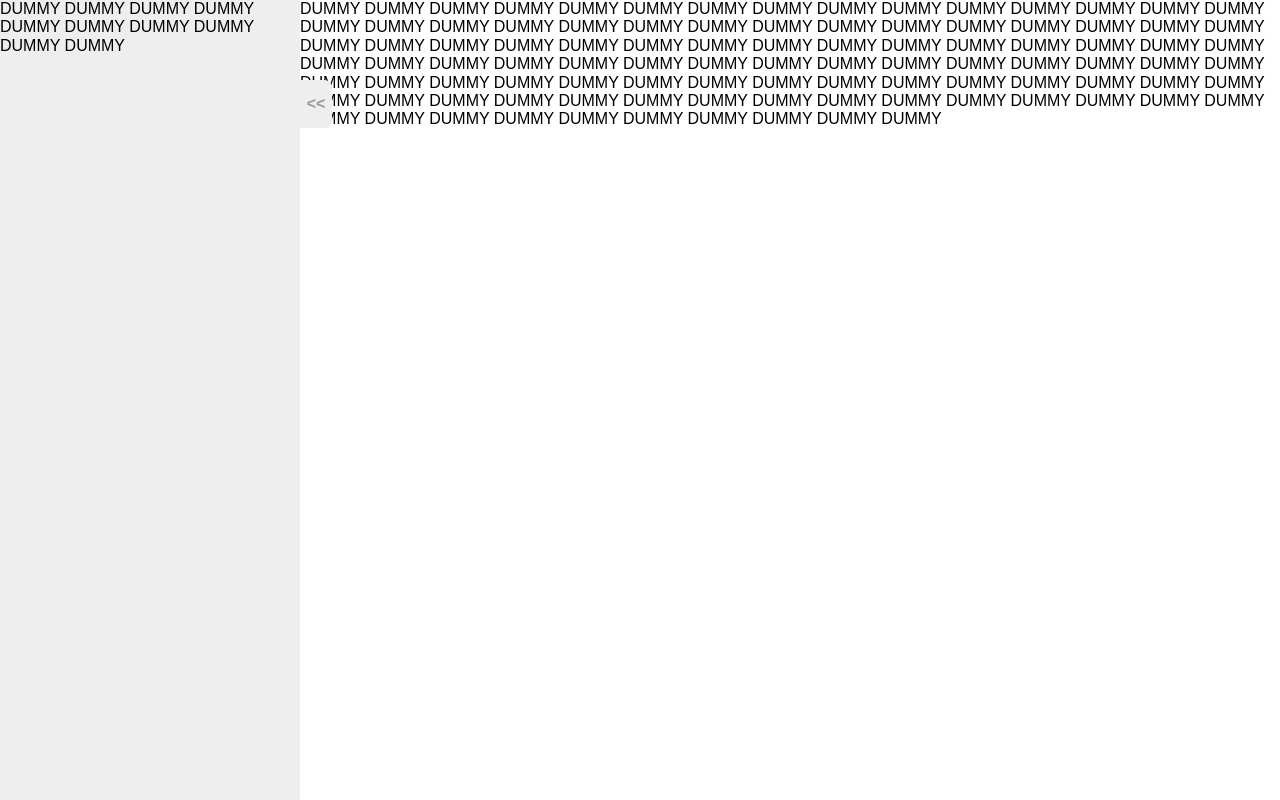
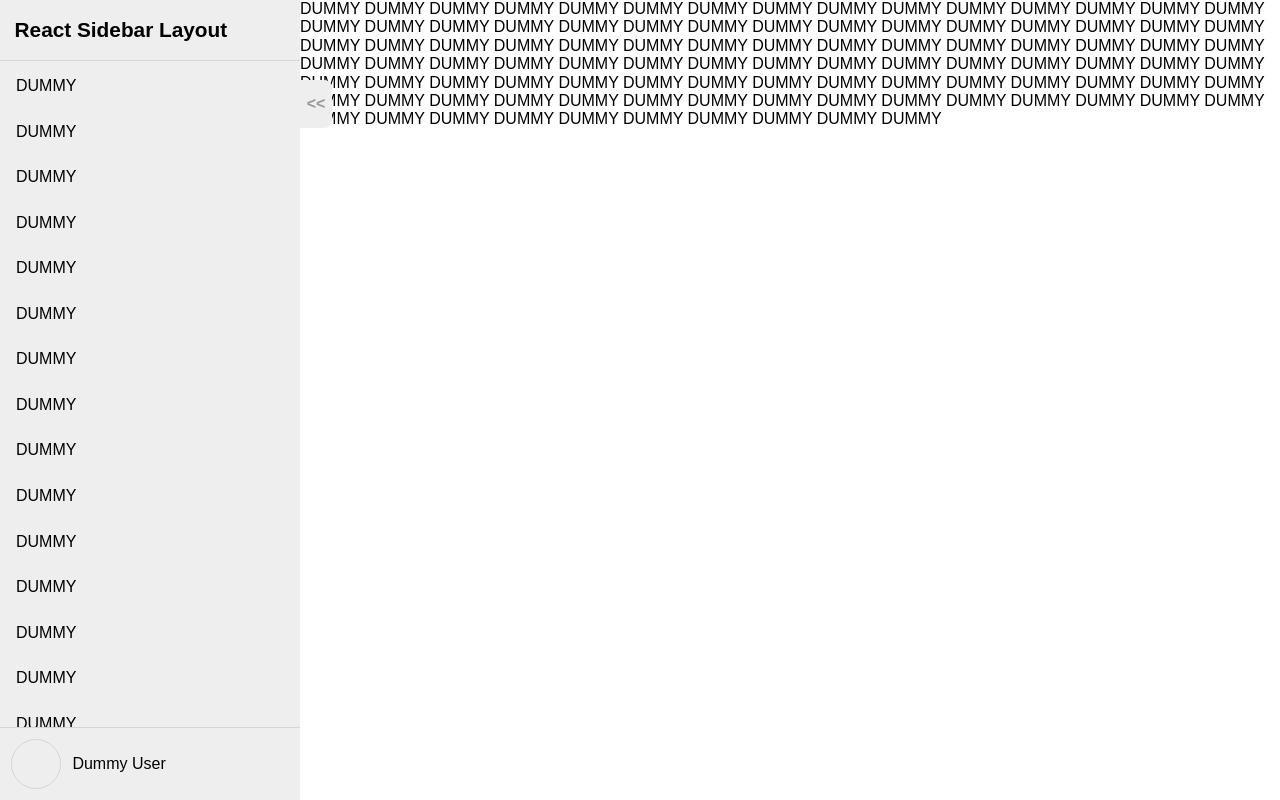
Before and after one commit to hoto17296/react-sidebar-layout, a React (Vite) app: page / in a window 1280 px wide. Built offline with nearby package versions, Linux system fonts and the light colour scheme.

Commit message:
add dummy sidebar content

```diff
--- a/src/App.tsx
+++ b/src/App.tsx
@@ -1,4 +1,5 @@
 import Layout from './components/Layout'
+import DummySidebarContent from './components/DummySidebarContent'
 
 const generateDummyString = (times: number): string =>
   [...Array(times)].map(() => 'DUMMY').join(' ')
@@ -6,7 +7,9 @@ const generateDummyString = (times: number): string =>
 function App() {
   return (
     <Layout>
-      <template slot="sidebar">{generateDummyString(10)}</template>
+      <template slot="sidebar">
+        <DummySidebarContent />
+      </template>
       <template slot="content">{generateDummyString(100)}</template>
     </Layout>
   )
--- /dev/null
+++ b/src/components/DummySidebarContent.module.css
@@ -0,0 +1,51 @@
+.container {
+  display: flex;
+  flex-direction: column;
+  height: 100%;
+}
+
+header {
+  flex-shrink: 0;
+  border-bottom: rgba(0, 0, 0, 0.1) 1px solid;
+  font-weight: bold;
+  font-size: 1.3em;
+  padding: 0 0.7em;
+  line-height: 60px;
+}
+
+footer {
+  flex-shrink: 0;
+  border-top: rgba(0, 0, 0, 0.1) 1px solid;
+  padding: 0.7em;
+  display: flex;
+  align-items: center;
+}
+
+footer > .userIcon {
+  width: 3em;
+  height: 3em;
+  margin-right: 0.7em;
+  border: rgba(0, 0, 0, 0.1) 1px solid;
+  border-radius: 50%;
+}
+
+ul {
+  height: 100%;
+  list-style-type: none;
+  margin: 0;
+  padding: 0 0.3em;
+  overflow-y: scroll;
+}
+
+ul > li > a {
+  color: #000;
+  text-decoration: none;
+  display: block;
+  padding: 0.7em;
+  margin: 0.3em 0;
+  border-radius: 0.5em;
+}
+
+ul > li > a:hover {
+  background-color: rgba(0, 0, 0, 0.1);
+}
--- /dev/null
+++ b/src/components/DummySidebarContent.tsx
@@ -0,0 +1,23 @@
+import type { FC } from 'react'
+import style from './DummySidebarContent.module.css'
+
+const DummySidebarContent: FC = () => {
+  return (
+    <div className={style.container}>
+      <header>React Sidebar Layout</header>
+      <ul>
+        {[...Array(20)].map(() => (
+          <li>
+            <a href="#">DUMMY</a>
+          </li>
+        ))}
+      </ul>
+      <footer>
+        <div className={style.userIcon} />
+        <div className={style.userName}>Dummy User</div>
+      </footer>
+    </div>
+  )
+}
+
+export default DummySidebarContent
--- a/src/components/Layout.module.css
+++ b/src/components/Layout.module.css
@@ -47,6 +47,7 @@
 
 .sidebar > div {
   width: var(--sidebar-width);
+  height: 100%;
   position: absolute;
   top: 0;
   right: 0;
```
